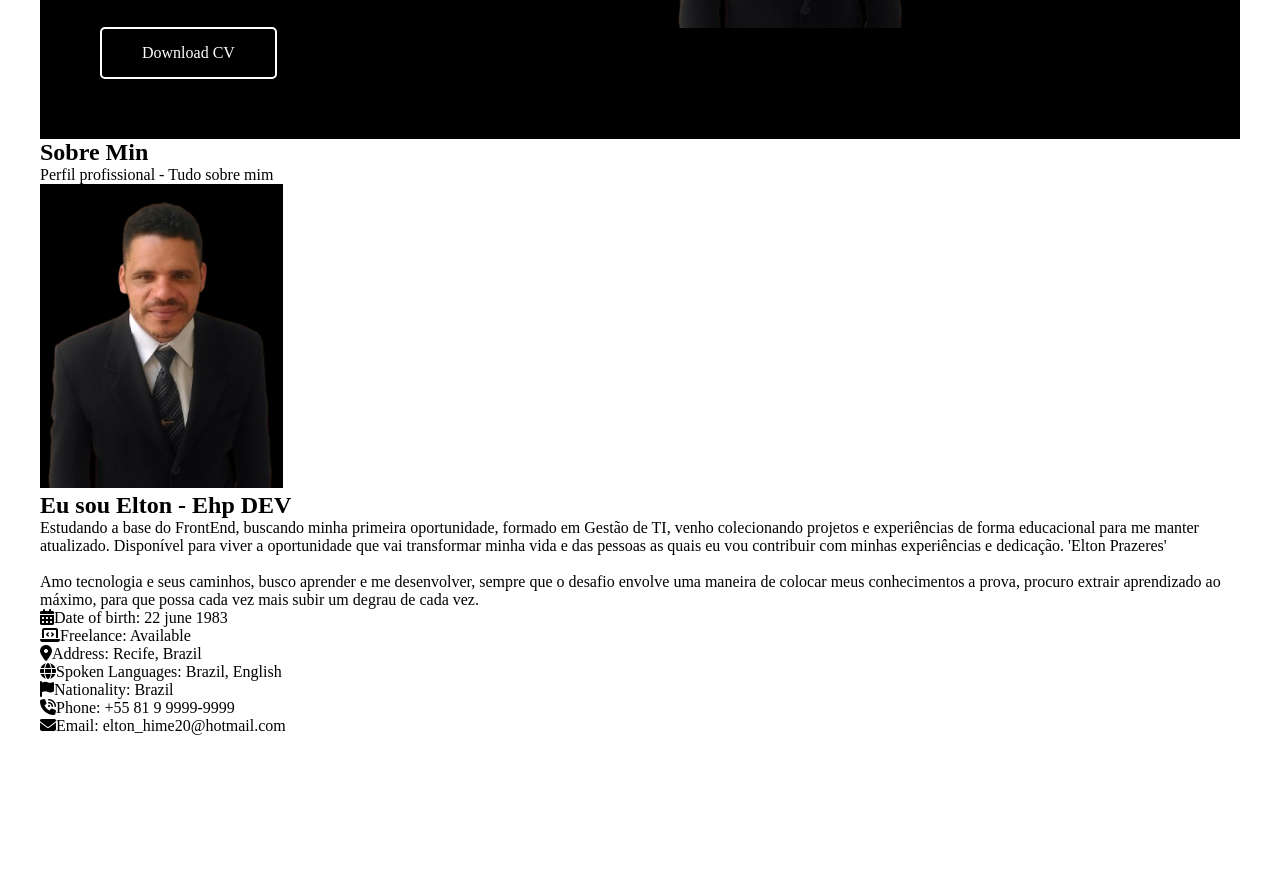
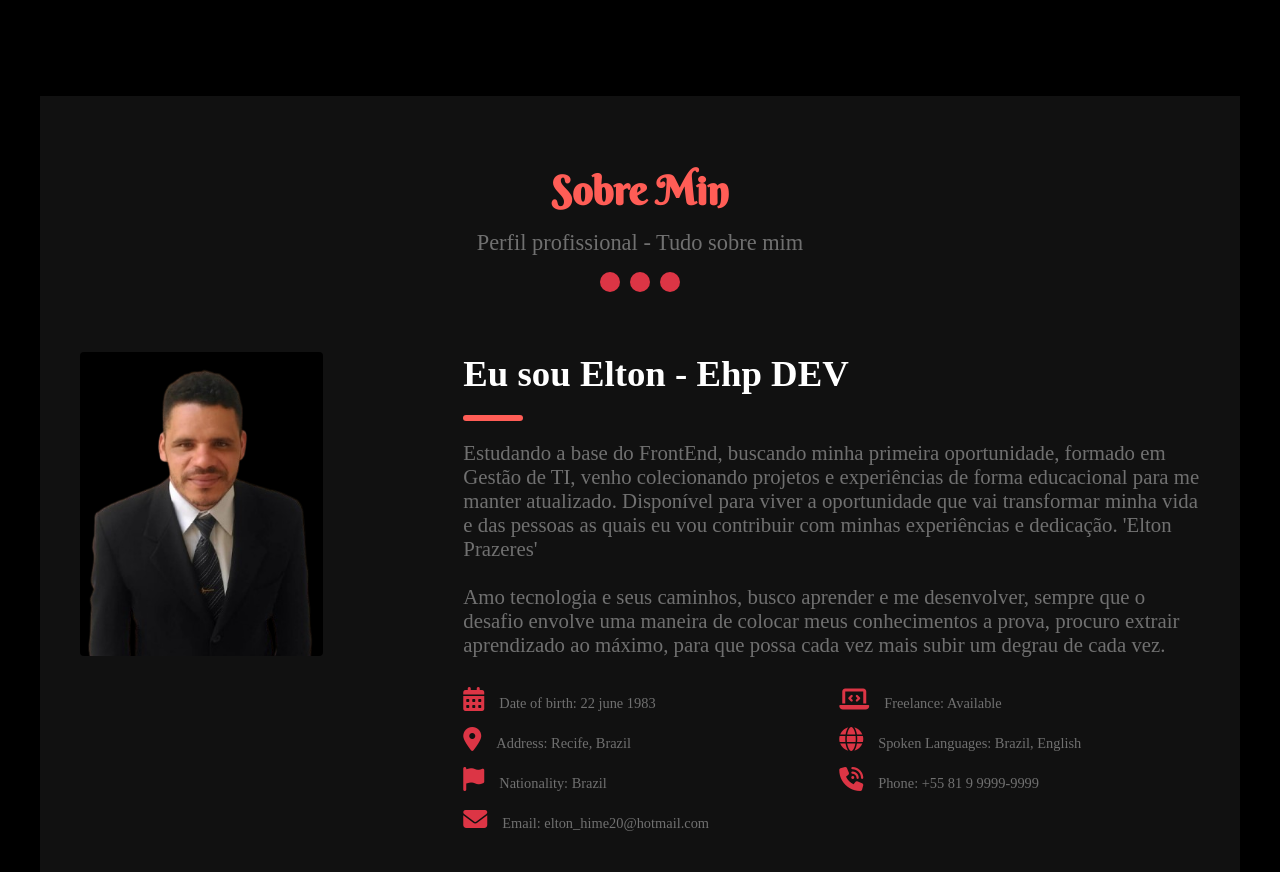
Before and after one commit to Elton-Prazeres/MeuPortfolio, a plain HTML site: page index.html in a window 1280 px wide. Shown: the part 455-1327 px from the top of the page. Before the commit the page ends 1190 px from the top, so only its background shows below. Drawn offline with Linux system fonts and the light colour scheme.

Commit message:
adicionado linhas 2 url de font, 14 bgcolor, 63 comentado propriedade margin-top:120px, estilização da seção sobre linhas 121-262

```diff
--- a/css/style.css
+++ b/css/style.css
@@ -1,5 +1,5 @@
 @import url('https://fonts.googleapis.com/css2?family=Poppins:ital,wght@0,100;0,200;0,300;0,400;0,500;0,600;0,700;0,800;0,900;1,100;1,200;1,300;1,400;1,500;1,600;1,700;1,800;1,900&display=swap');
-
+@import url('https://fonts.googleapis.com/css2?family=Berkshire+Swash&display=swap');
 * {
     padding: 0;
     margin: 0;
@@ -11,6 +11,7 @@
 body {
     max-width: 1200px;
     margin: 0 auto;
+    background-color: #000;
 }
 
 /* HEADER */
@@ -59,7 +60,7 @@ header .navegacao-primaria li a {
 }
 
 .section-div div {
-    margin-top: 120px;
+    /*margin-top: 120px;*/
     align-self: start;
     display: grid;
     gap: 30px;
@@ -117,3 +118,145 @@ header .navegacao-primaria li a {
         transform: translate3d(0, 0, 0);
     }
 }
+
+/* SEÇÂO PRINCIPAL SOBRE MIM */
+
+main {
+    background-color: #111;
+    color: white;
+}
+
+main .sobre {
+    margin-top: 60px;
+    display: grid;
+    grid-template-columns: 1fr 1fr 1fr;
+    gap: 30px;
+    justify-content: center;
+    padding: 40px;
+}
+
+.sobre-titulo {
+    margin: 30px 0;
+    grid-column: 1/-1;/*prioriza uma coluna em uma linha individual o '-1'*/
+    text-align: center;
+    color: #fff;
+}
+
+.sobre-titulo h1 {
+    font-size: 2.5rem;
+    color: #ff5d56;
+    margin-bottom: 15px;
+    font-family: 'Berkshire Swash', cursive;
+
+}
+
+.sobre-titulo p {
+    color: #707070;
+    font-size: 1.4rem;
+    margin-bottom: 1rem;
+    position: relative;
+}
+
+.sobre-titulo div {
+    display: flex;
+    gap: 10px;
+    justify-content: center;
+}
+
+.sobre-titulo span {
+    display: block;
+    height: 20px;
+    width: 20px;
+    border-radius: 50%;
+    background-color: #dc3545;
+}
+
+.sobre img {
+    animation: ladoSecao .6s ease-in-out forwards;
+    cursor: pointer;
+    grid-row: 2;
+    max-width: 100%;
+    border-radius: 4px;
+    filter: blur(0);
+}
+
+.sobre img:hover {
+    transition: 0.5s ease-in;
+    filter: blur(1px);
+}
+
+.sobre-conteudo {
+    animation: sobreSecao .6s ease-in-out forwards;
+    grid-column: 2/-1;
+    display: grid;
+    color: #707070;
+    grid-template-columns: 1fr 1fr;
+}
+
+.sobre-texto {
+    display: grid;
+    grid-column: 1/-1;
+    grid-template-columns: 1fr 1fr;
+}
+
+.sobre-texto h1 {
+    font-size: 2.3rem;
+    color: #fff;
+    grid-column: 1/-1;
+}
+
+.sobre-texto h1::after {
+    background-color: #ff5d56;
+    height: 6px;
+    width: 60px;
+    margin: 20px 0;
+    content: '';
+    display: block;
+    border-radius: 5px;
+}
+
+.sobre-texto p {
+    font-size: 1.3rem;
+    grid-row: 2;
+    grid-column: 1/-1;
+}
+
+.sobre-info {
+    margin-top: 30px;
+    display: grid;
+    grid-template-columns: 1fr 1fr;
+    grid-column: 1/-1;
+    gap: 15px;
+    align-items: center;
+}
+
+.sobre-info i {
+    color: #dc3545;
+    display: inline-block;
+    padding-right: 15px;
+    font-size: 1.5rem;
+}
+
+.sobre-info p {
+    font-size: .9rem;
+}
+
+@keyframes sobreSecao {
+    from {
+        transition: .5s;
+        transform: translate3d(60px, 0, 0);
+    }
+    to {
+        transform: translate3d(0, 0, 0);
+    }
+}
+
+@keyframes ladoSecao {
+    from {
+        transition: .5s;
+        transform: translate3d(-60px, 0, 0);
+    }
+    to {
+        transform: translate3d(0, 0, 0);
+    }
+}
```
